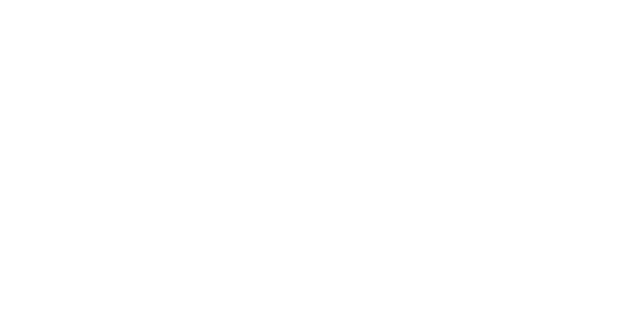
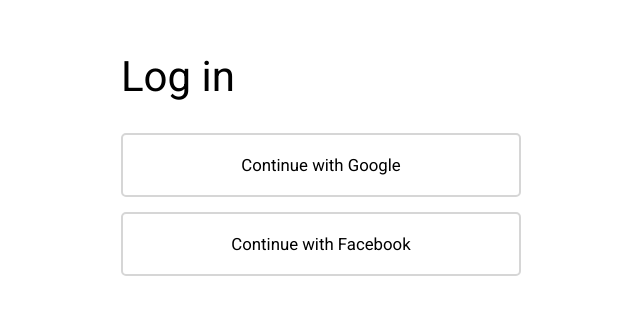
Before and after one commit to asterdeveris/rick-and-morty, a React (Create React App) app: page /login-page in a window 1280 px wide. Before the commit this address had no page. Shown: the part 227-542 px from the top of the page, without its empty margins (319-959 px from the left). Built offline with nearby package versions, Linux system fonts and the light colour scheme.

Commit message:
add component for login page

```diff
--- a/src/components/App/App.js
+++ b/src/components/App/App.js
@@ -2,6 +2,7 @@
 import { Route, Routes } from "react-router-dom";
 import MainPage from "../Main-page/main-page";
 import CharacterDetails from "../Character-details/Character-details";
+import LoginPage from "../Login-page/Login-page";
 import "./App.scss";
 
 function App() {
@@ -10,6 +11,7 @@
       <Routes>
         <Route path="/" element={<MainPage />} />
         <Route path="/character-details/:id" element={<CharacterDetails />} />
+        <Route path="/login-page" element={<LoginPage />} />
       </Routes>
     </div>
   );
--- a/src/components/App/App.scss
+++ b/src/components/App/App.scss
@@ -5,4 +5,5 @@
   flex-direction: column;
   justify-content: center;
   align-items: center;
+  height: 100%;
 }
--- /dev/null
+++ b/src/components/Login-page/Login-page.js
@@ -0,0 +1,14 @@
+import React from "react";
+import "./Login-page.scss";
+
+const LoginPage = () => {
+  return (
+    <div className="login-page">
+      <h1>Log in</h1>
+      <button>Continue with Google</button>
+      <button>Continue with Facebook</button>
+    </div>
+  );
+};
+
+export default LoginPage;
--- /dev/null
+++ b/src/components/Login-page/Login-page.scss
@@ -0,0 +1,23 @@
+.login-page {
+  margin: 0 auto;
+  display: flex;
+  flex-direction: column;
+  justify-content: center;
+  align-items: left;
+  vertical-align: middle;
+
+  button {
+    padding: 20px;
+    margin-bottom: 15px;
+    width: 400px;
+    border: 2px solid #d6d6d6;
+    background-color: white;
+    border-radius: 5px;
+    font-size: 1.2rem;
+  }
+
+  h1 {
+    font-size: 3rem;
+    margin-bottom: 35px;
+  }
+}
```
